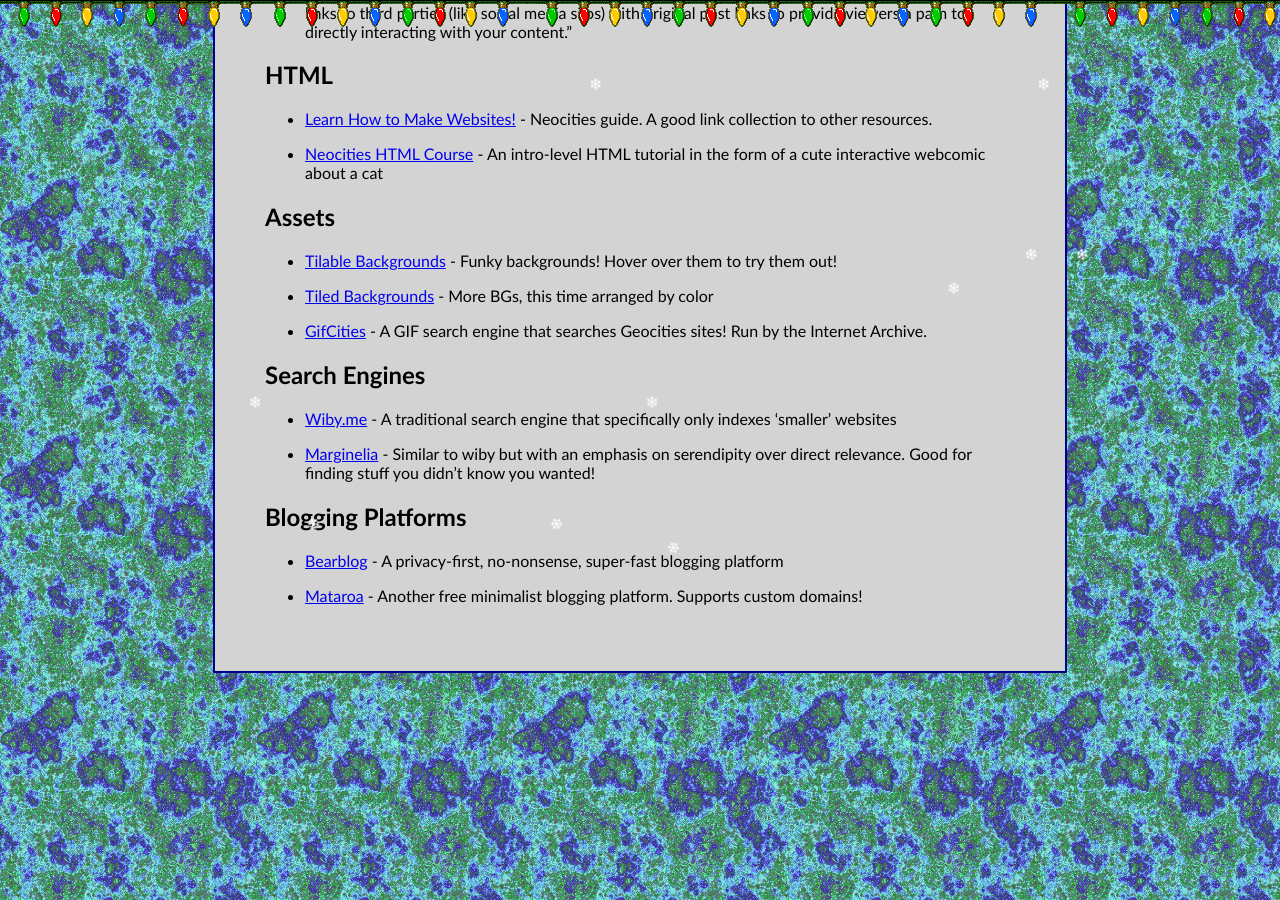
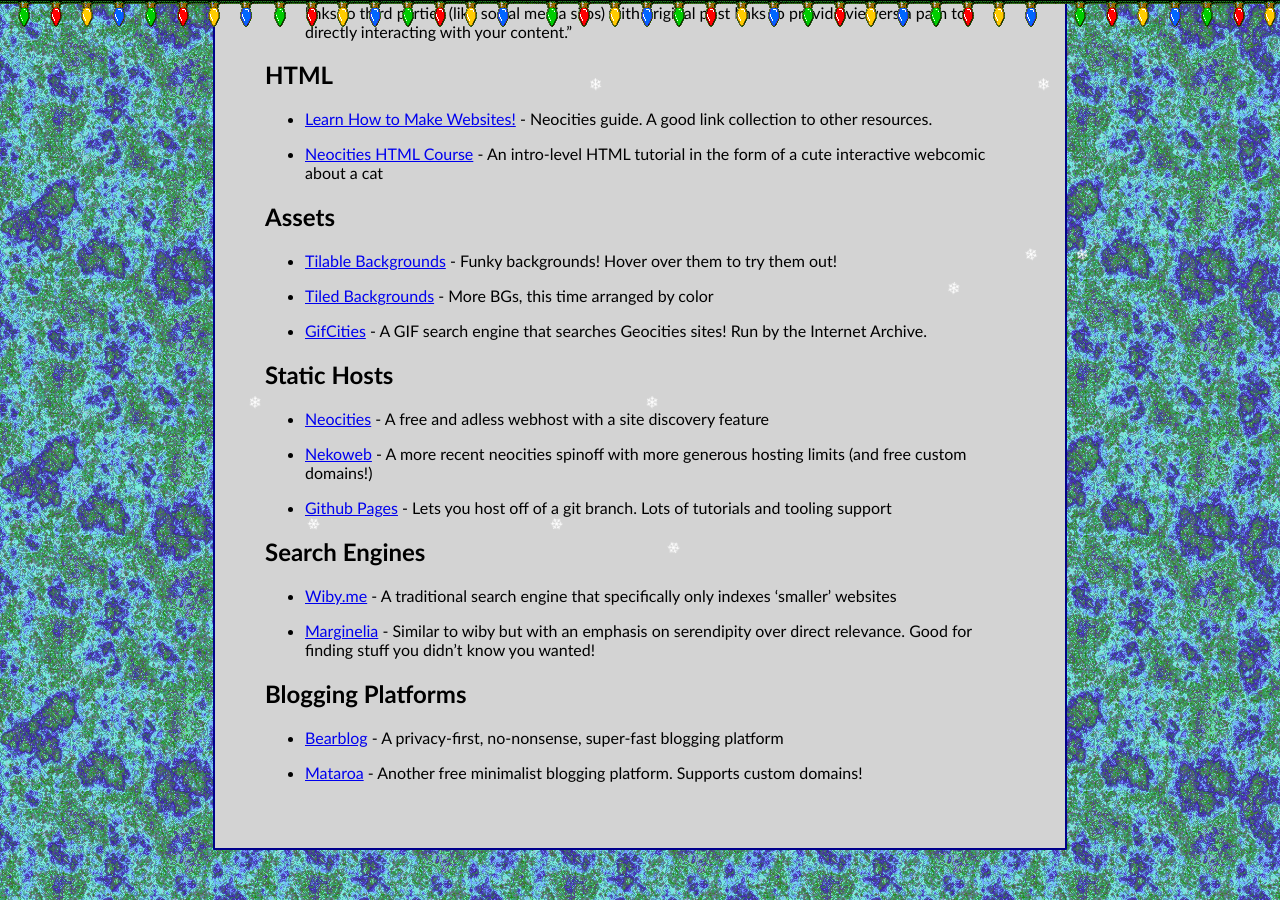
Before and after one commit to uoftwebloggingclub/uoftwebloggingclub.neocities.org, a Jekyll site: the page built from resources.md, in a window 1280 px wide and 900 px high, scrolled down 539 px. Built offline with Jekyll 4.4.1, drawn with Linux system fonts in a browser that asks for light colours; our own code applies the rules of GitHub Pages for plain Markdown files.

Commit message:
Add static hosts

```diff
--- a/resources.md
+++ b/resources.md
@@ -37,6 +37,14 @@
 
 - [GifCities](https://gifcities.org/) - A GIF search engine that searches Geocities sites! Run by the Internet Archive.
 
+## Static Hosts
+
+- [Neocities](https://neocities.org) - A free and adless webhost with a site discovery feature
+
+- [Nekoweb](https://nekoweb.org/) - A more recent neocities spinoff with more generous hosting limits (and free custom domains!)
+
+- [Github Pages](https://pages.github.com/) - Lets you host off of a git branch. Lots of tutorials and tooling support
+
 ## Search Engines
 
 - [Wiby.me](https://wiby.me/) - A traditional search engine that specifically only indexes 'smaller' websites
```
